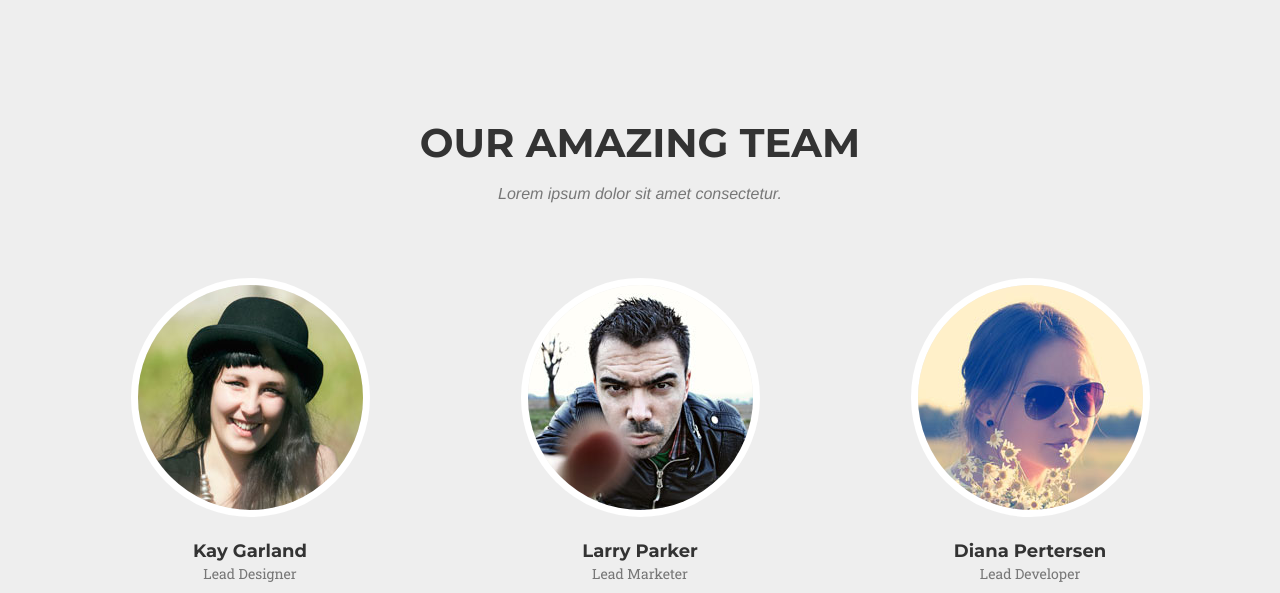
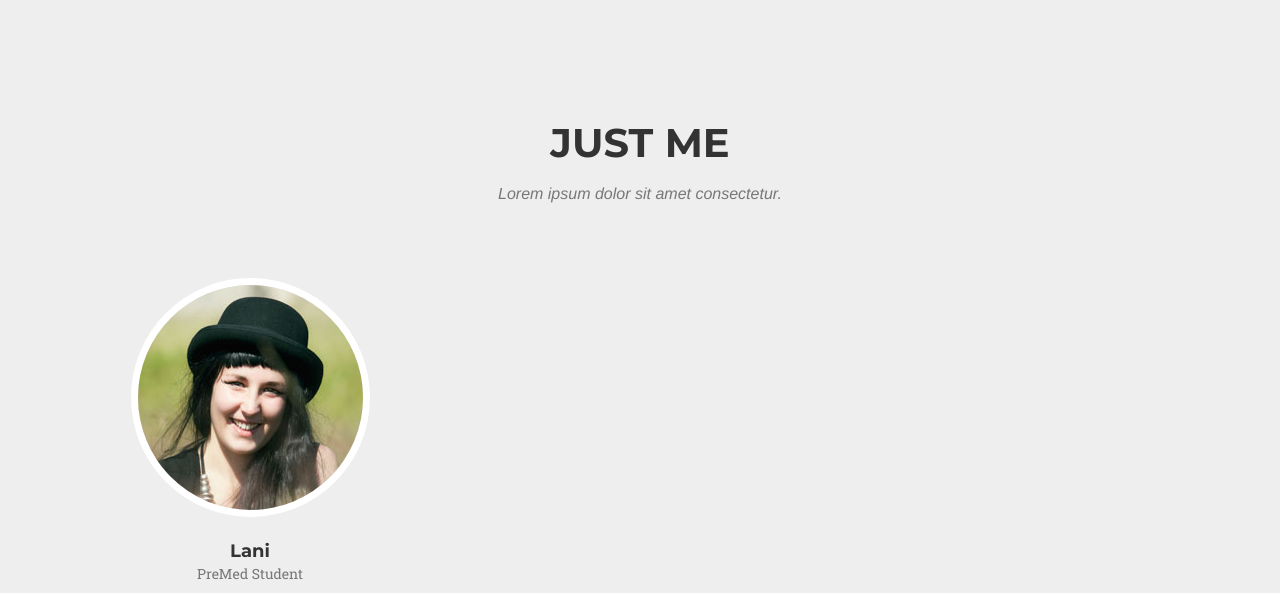
Before and after one commit to Whittenburry/pfeiffer-portfolio, a website: page public/index.html in a window 1280 px wide. Shown: the part 4610-5203 px from the top of the page. Drawn offline with nearby package versions, Linux system fonts and the light colour scheme; a web font is replaced by a local one.

Commit message:
commenting out some 'team members'

```diff
--- a/public/index.html
+++ b/public/index.html
@@ -309,7 +309,7 @@
         <div class="container">
             <div class="row">
                 <div class="col-lg-12 text-center">
-                    <h2 class="section-heading">Our Amazing Team</h2>
+                    <h2 class="section-heading">Just Me</h2>
                     <h3 class="section-subheading text-muted">Lorem ipsum dolor sit amet consectetur.</h3>
                 </div>
             </div>
@@ -317,8 +317,8 @@
                 <div class="col-sm-4">
                     <div class="team-member">
                         <img src="img/team/1.jpg" class="img-responsive img-circle" alt="">
-                        <h4>Kay Garland</h4>
-                        <p class="text-muted">Lead Designer</p>
+                        <h4>Lani</h4>
+                        <p class="text-muted">PreMed Student</p>
                         <ul class="list-inline social-buttons">
                             <li><a href="#"><i class="fa fa-twitter"></i></a>
                             </li>
@@ -329,7 +329,7 @@
                         </ul>
                     </div>
                 </div>
-                <div class="col-sm-4">
+                <!-- <div class="col-sm-4">
                     <div class="team-member">
                         <img src="img/team/2.jpg" class="img-responsive img-circle" alt="">
                         <h4>Larry Parker</h4>
@@ -343,8 +343,8 @@
                             </li>
                         </ul>
                     </div>
-                </div>
-                <div class="col-sm-4">
+                </div> -->
+                <!-- <div class="col-sm-4">
                     <div class="team-member">
                         <img src="img/team/3.jpg" class="img-responsive img-circle" alt="">
                         <h4>Diana Pertersen</h4>
@@ -358,7 +358,7 @@
                             </li>
                         </ul>
                     </div>
-                </div>
+                </div> -->
             </div>
             <div class="row">
                 <div class="col-lg-8 col-lg-offset-2 text-center">
```
